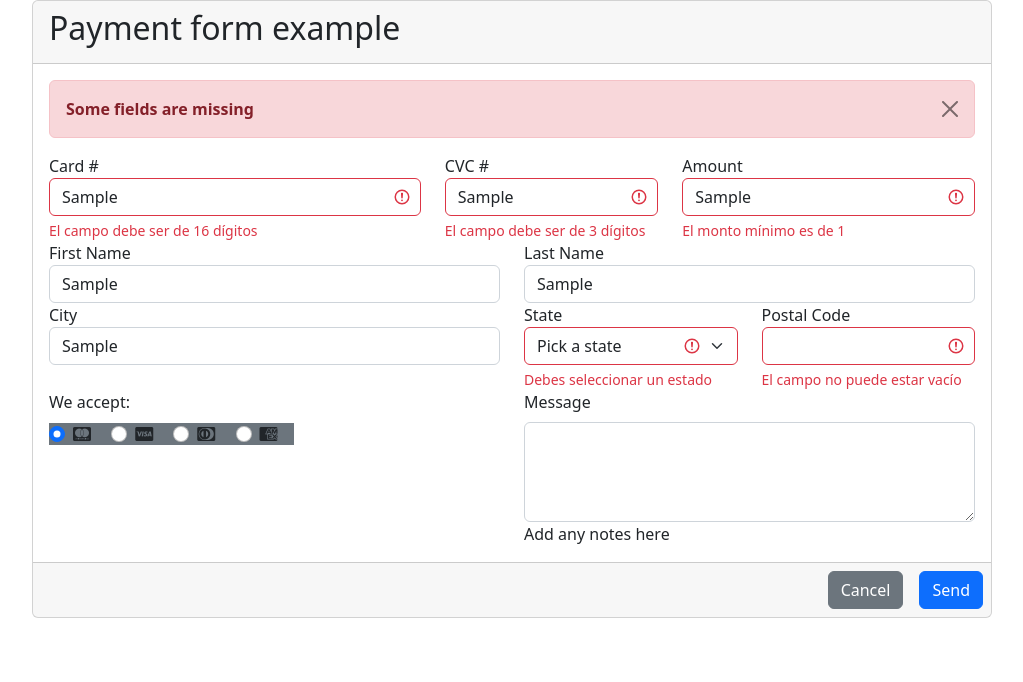
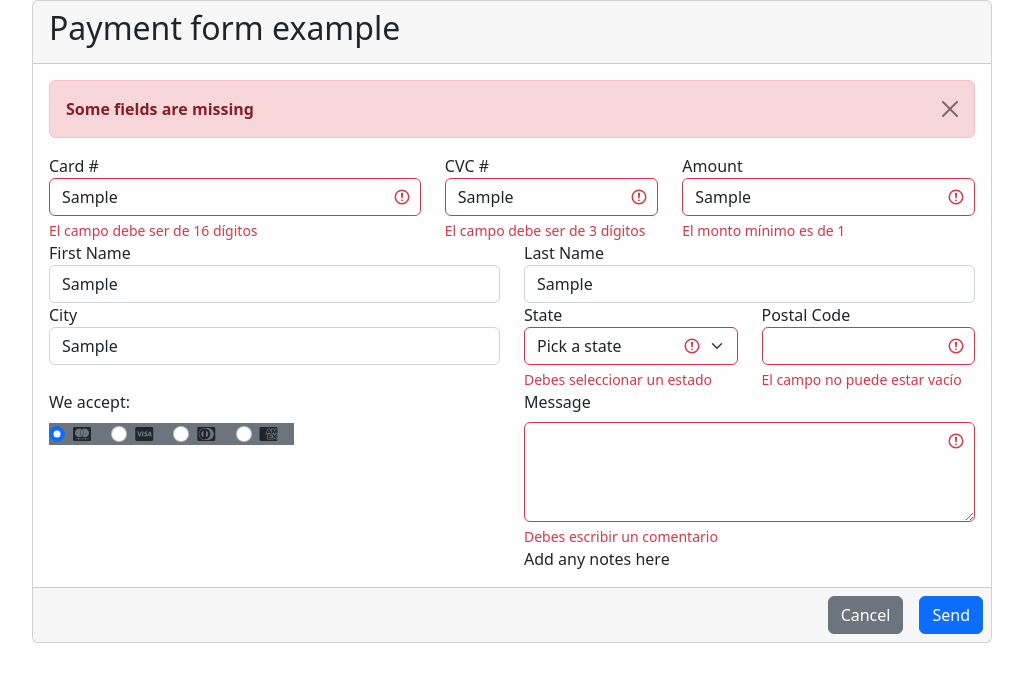
Before and after one commit to RichardoTS/FT-HTMLForm, a plain HTML site: page index.html in a window 1280 px wide. Both pictures are taken after typing "Sample", "Sample", "Sample", "Sample", "Sample", "Sample" into the empty fields and a click on the button "Send". Shown: the whole page, without its empty margins (128-1151 px from the left). Drawn offline with nearby package versions, Linux system fonts and the light colour scheme.

Commit message:
Minor Changes

```diff
--- a/index.html
+++ b/index.html
@@ -19,7 +19,7 @@
                 <h2>Payment form example</h2>
             </div>
             <div class="card-body">
-                <div class="alert alert-danger alert-dismissible fade show" role="alert">
+                <div class="alert alert-danger alert-dismissible fade show d-none" role="alert">
                     <strong>Some fields are missing</strong>
                     <button type="button" class="btn-close" data-bs-dismiss="alert" aria-label="Close"></button>
                 </div>
@@ -119,7 +119,8 @@
                         <label for="exampleFormControlInput1" class="form-label">Message</label><br />
 
                         <div class="d-inline form-floating ">
-                            <textarea class="form-control" id="floatingTextarea2" style="height: 100px"></textarea>
+                            <textarea class="form-control" id="textingArea" style="height: 100px"></textarea>
+                            <span class="invalid-feedback error-txtArea">Error</span>
                             <div class="col">Add any notes here</div>
                         </div>
                     </div>
@@ -129,12 +130,8 @@
             <div class="p-2 gap-3 card-footer d-flex flex-row-reverse ">
                 <button type="submit" class="btn btn-primary ">Send</button>
                 <button type="reset" class="btn btn-secondary">Cancel</button>
-
-
             </div>
-
         </div>
-
     </form>
 
 
--- a/script.js
+++ b/script.js
@@ -37,6 +37,11 @@ form.addEventListener('submit', (evento) => {
 
     let daState = document.querySelector('#selectForm');
     let errState = document.querySelector('.error-state');
+
+    let daTxt = document.querySelector('#textingArea');
+    let errTxtArea = document.querySelector('.error-txtArea');
+
+    let getAlert = document.querySelector('.alert');
 
     //Validación número tarjeta
     if (crdNumber.value === '') {
@@ -130,16 +135,28 @@ form.addEventListener('submit', (evento) => {
     }
 
     // Seleccionar Estado
-    if (daState.value === ''){
+    if (daState.value === '') {
         enviar = false;
         daState.classList.add('is-invalid')
         errState.innerHTML = "Debes seleccionar un estado";
+    } else {
+        daState.classList.remove('is-invalid')
     }
 
-
+    // Añadir Comentarios
+    if (daTxt.value === '') {
+        enviar = false;
+        daTxt.classList.add('is-invalid')
+        errTxtArea.innerHTML = "Debes escribir un comentario";
+    } else {
+        daTxt.classList.remove('is-invalid')
+    }
 
     if (enviar) {
         form.submit();
+    } else {
+        getAlert.classList.remove("d-none")
+        getAlert.classList.add("d-block")
     }
 
 });
```
